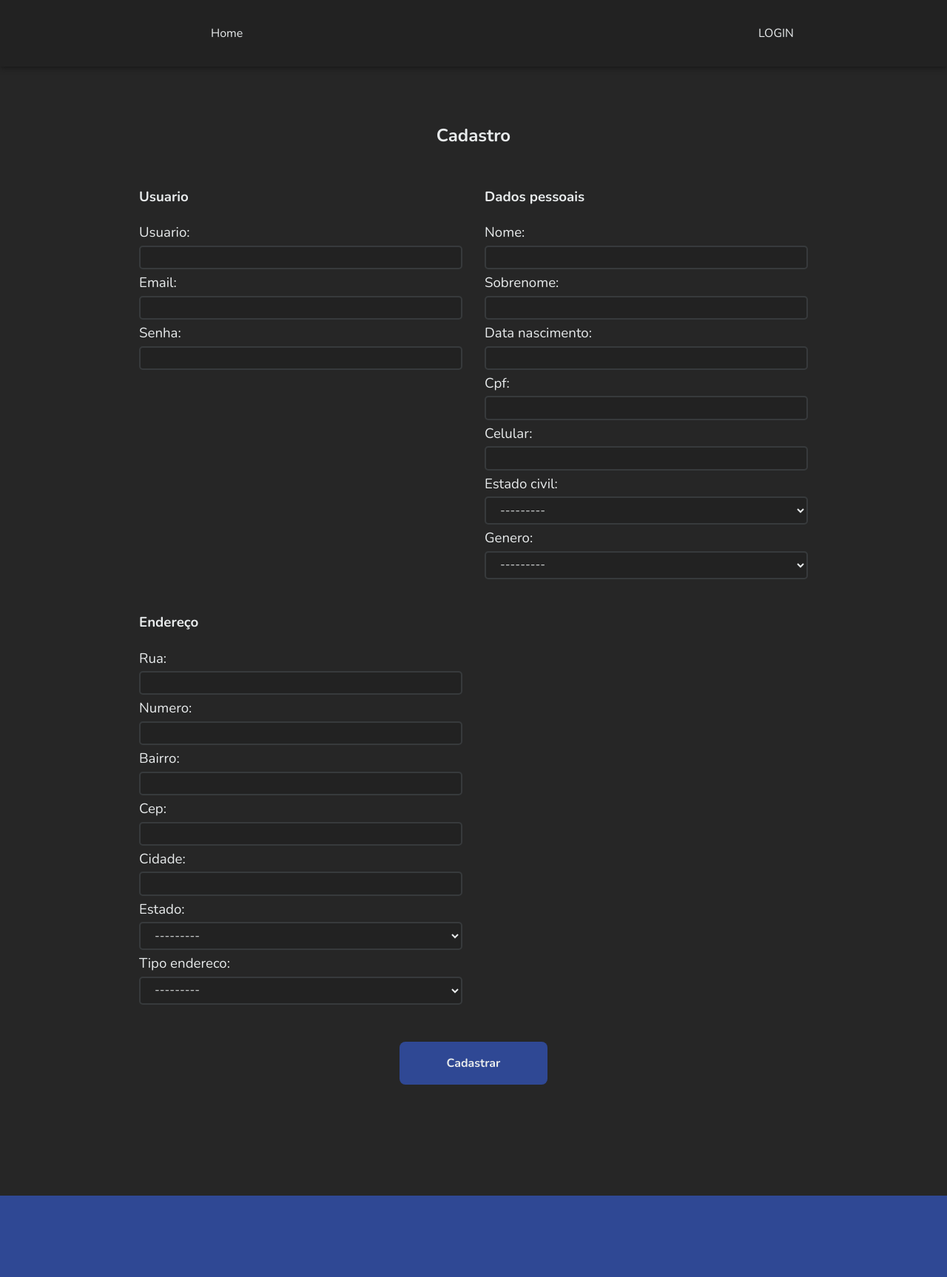
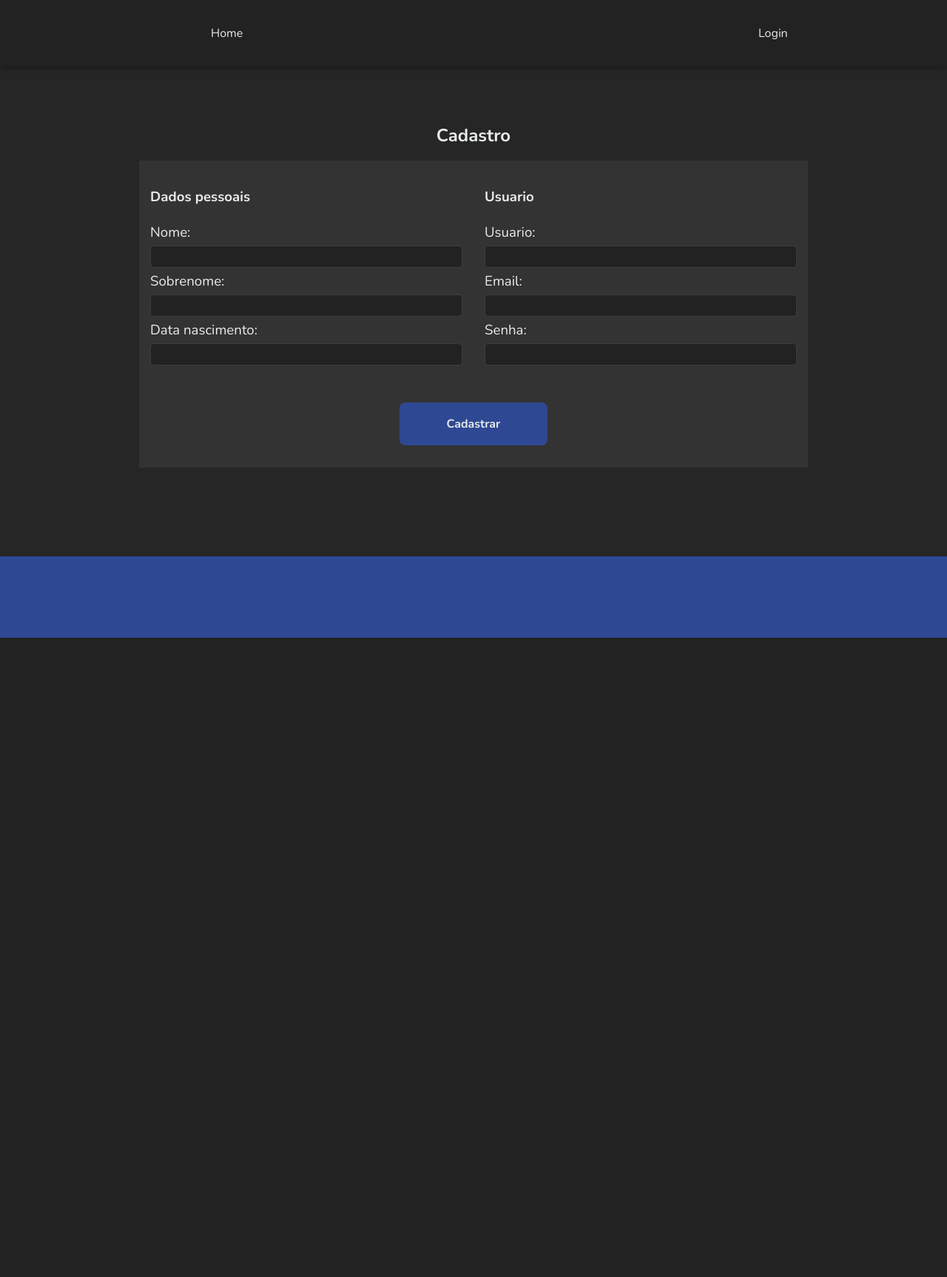
Before and after one commit to PedroWegner/ao_laerer_projeto, a Django app: page /cadastro/ in a window 1280 px wide. Shown: the whole page at 74% size. After the commit the page ends 862 px from the top, so only its background shows below. Run offline with Django 4.2, Linux system fonts and the light colour scheme; data that the repository does not hold is empty.

Commit message:
arrumado add_palavra_aula; deletado tabela: endereco, tipo endereco, genero, estado, estado_civil

```diff
--- a/ensino/urls.py
+++ b/ensino/urls.py
@@ -20,8 +20,8 @@ urlpatterns = [
     path('lingua/<int:pk>/dicionario',
          views.LinguaDicionarioView.as_view(), name='dicionario'),
     path('lingua/palavra/<int:pk>/', views.PalavraView.as_view(), name='palavra'),
-    path('minhas_aulas/aula/<int:pk>/add_palavra',
-         views.AdicionaPalavraAula.as_view(), name='palavra_aula'),
+    #     path('minhas_aulas/aula/<int:pk>/add_palavra',
+    #          views.AdicionaPalavraAula.as_view(), name='palavra_aula'),
     path('aula/atividade/<int:pk>', views.ResolucaoAtividade.as_view()),
     path('aula/redo/atividade/<int:pk>',
          views.UpdateAtividadeConcluida.as_view()),
@@ -31,6 +31,6 @@ urlpatterns = [
          views.AdicionaAtividadeAula.as_view()),
     path('questao-update/<int:pk>', views.UpdateQuestao.as_view()),
     path('lingua/modulo/<int:pk>', views.ModuloView.as_view()),
-    #
-    path('busca/<int:pk>/', views.BuscaView.as_view(), name='busca')
+    path('busca/<int:pk>/', views.BuscaView.as_view(), name='busca'),
+    path('minhas_aulas/aula/<int:pk>/add_palavra', views.AddPalavra.as_view())
 ]
--- a/templates/base.html
+++ b/templates/base.html
@@ -50,11 +50,11 @@
                         <li><a href="{% url 'usuario:atualizar_dados' %}">Atualizar dados</a></li>
                         <li><a href="{% url 'usuario:atualizar_senha' %}">Atualizar senha</a></li>
                         <li><a href="/usuario/{{request.session.usuario_logado.usuario_id}}/atualizar">Atualizar usuario</a></li>
-                        <li><a href="{% url 'usuario:logout' %}">LOGOUT</a></li>
+                        <li><a href="{% url 'usuario:logout' %}">Logout</a></li>
 
                     </ul>
                     {% else %}
-                    <a href="{% url 'usuario:login' %}">LOGIN</a>
+                    <a href="{% url 'usuario:login' %}">Login</a>
                     {% endif %}
                 </li>
             </ul>
--- a/templates/static/css/style.css
+++ b/templates/static/css/style.css
@@ -1791,7 +1791,8 @@ input[type="radio"]:focus {
     align-items: center;
     margin: 0 auto;
     margin-bottom: 60px;
-    padding: 20px 0 30px 0;
+    padding: 20px 15px 30px 15px;
+    background-color: var(--color-high);
 }
 
 .form-cadastro {
@@ -1820,6 +1821,8 @@ input[type="radio"]:focus {
     grid-template-columns: 1fr 1fr;
     gap: 30px;
     width: 100%;
+    background-color: var(--color-high);
+    border-radius: 5px;
 }
 
 .form-box textarea {
@@ -1834,7 +1837,7 @@ input[type="radio"]:focus {
 .form-cadastro select {
     background-color: var(--color-medium);
     border-radius: 5px;
-    border: 2px solid var(--color-low);
+    border: 1px solid var(--color-border);
     padding: 5px 15px 5px 15px;
     color: var(--font-color);
 }
--- a/usuario/admin.py
+++ b/usuario/admin.py
@@ -1,10 +1,8 @@
 from django.contrib import admin
-
 from forum.models import Conversa, ConversaUsuario
 from .models import *
-# Register your models here.
+
 admin.site.register(Usuario)
 admin.site.register(Pessoa)
-admin.site.register(Endereco)
 admin.site.register(Conversa)
 admin.site.register(ConversaUsuario)
--- a/usuario/forms.py
+++ b/usuario/forms.py
@@ -39,54 +39,7 @@ class PessoaCadastro(forms.ModelForm):
             'nome',
             'sobrenome',
             'data_nascimento',
-            'cpf',
-            'celular',
-            'estado_civil',
-            'genero',
         )
-
-    def clean(self, *args, **kwargs):
-        data = self.data
-        cleaned = self.cleaned_data
-        validation_errors = {
-
-        }
-
-        if not valida_cpf(cleaned.get('cpf')):
-            validation_errors['cpf'] = 'CPF inválido'
-
-        if validation_errors:
-            raise(forms.ValidationError(validation_errors))
-
-
-class EnderecoCadastro(forms.ModelForm):
-    class Meta:
-        model = models.Endereco
-        fields = (
-            'rua',
-            'numero',
-            'bairro',
-            'cep',
-            'cidade',
-            'estado',
-            'tipo_endereco',
-        )
-
-    def clean(self, *args, **kwargs):
-        data = self.data
-        cleaned = self.cleaned_data
-        validation_errors = {
-
-        }
-
-        cep = cleaned.get('cep')
-        cep = re.sub(r'[^0-9]', '', cep)
-
-        if len(cep) > 8 or len(cep) < 8:
-            validation_errors['cep'] = "CEP inválido"
-
-        if validation_errors:
-            raise(forms.ValidationError(validation_errors))
 
 
 class AtualizarPessoa(forms.ModelForm):
@@ -101,64 +54,12 @@ class AtualizarPessoa(forms.ModelForm):
         fields = (
             'nome',
             'sobrenome',
-            'celular',
-            'estado_civil',
-            'genero',
         )
 
         unrequired = (
             'nome',
             'sobrenome',
-            'celular',
-            'estado_civil',
-            'genero',
         )
-
-
-class AtualizarEndereco(forms.ModelForm):
-    def __init__(self, *args, **kwargs):
-        super().__init__(*args, **kwargs)
-
-        for field in self.Meta.unrequired:
-            self.fields[field].required = False
-
-    class Meta:
-        model = models.Endereco
-        fields = (
-            'rua',
-            'numero',
-            'bairro',
-            'cep',
-            'cidade',
-            'estado',
-            'tipo_endereco',
-        )
-        unrequired = (
-            'rua',
-            'numero',
-            'bairro',
-            'cep',
-            'cidade',
-            'estado',
-            'tipo_endereco',
-        )
-
-    def clean(self, *args, **kwargs):
-        data = self.data
-        cleaned = self.cleaned_data
-        validation_errors = {
-
-        }
-
-        cep = cleaned.get('cep')
-        if cep:
-            cep = re.sub(r'[^0-9]', '', cep)
-
-            if len(cep) > 8 or len(cep) < 8:
-                validation_errors['cep'] = "CEP inválido"
-
-            if validation_errors:
-                raise(forms.ValidationError(validation_errors))
 
 
 class AtualizarUsuario(forms.ModelForm):
--- a/usuario/templates/usuario/atualizar_dados.html
+++ b/usuario/templates/usuario/atualizar_dados.html
@@ -13,10 +13,6 @@
                     <h3>Dados pessoais</h3>
                     {{ atualizar_pessoa }}
                 </div>
-                <div class="form-cadastro">
-                    <h3>Endereço</h3>
-                    {{ atualizar_endereco }}
-                </div>
             </div>
             <button class="btn-cadastro" type="submit">Atualizar</button>
         </form>
--- a/usuario/templates/usuario/cadastro/cadastro_usuario.html
+++ b/usuario/templates/usuario/cadastro/cadastro_usuario.html
@@ -10,17 +10,14 @@
             {% csrf_token %}
             <div class="form-box">
                 <div class="form-cadastro">
-                    <h3>Usuario</h3>
-                    {{ usuario_cadastro }}
-                </div>
-                <div class="form-cadastro">
                     <h3>Dados pessoais</h3>
                     {{ pessoa_cadastro }}
                 </div>
                 <div class="form-cadastro">
-                    <h3>Endereço</h3>
-                    {{ endereco_cadastro }}
+                    <h3>Usuario</h3>
+                    {{ usuario_cadastro }}
                 </div>
+
             </div>
             <button class="btn-cadastro" type="submit">Cadastrar</button>
         </form>
--- a/usuario/views.py
+++ b/usuario/views.py
@@ -1,6 +1,9 @@
+from .models import *
 from ensino.models import *
-from ensino.models import UsuarioLingua
 from forum.models import Noticia
+from forum.models import Conversa, ConversaUsuario, Mensagem, Postagem, Comentario
+from forum.forms import MensagemForms
+from .forms import *
 from django.http import HttpResponseRedirect
 from django.views import View
 from django.views.generic.list import ListView
@@ -9,10 +12,6 @@ from django.views.generic import FormView
 from django.views.generic.detail import DetailView
 from django.shortcuts import render, redirect, get_object_or_404
 from django.urls import reverse
-from .forms import *
-from .models import *
-from forum.models import Conversa, ConversaUsuario, Mensagem, Postagem, Comentario
-from forum.forms import MensagemForms
 import bcrypt
 
 
@@ -42,13 +41,9 @@ class UsuarioCadastroView(View):
             'pessoa_cadastro': PessoaCadastro(
                 data=self.request.POST or None,
             ),
-            'endereco_cadastro': EnderecoCadastro(
-                data=self.request.POST or None,
-            ),
         }
         self.usuario_cadastro = self.context['usuario_cadastro']
         self.pessoa_cadastro = self.context['pessoa_cadastro']
-        self.endereco_cadastro = self.context['endereco_cadastro']
 
         self.renderizar = render(
             self.request, self.template_name, self.context
@@ -61,21 +56,16 @@ class UsuarioCadastroView(View):
         return self.renderizar
 
     def post(self, *args, **kwargs):
-        if not self.pessoa_cadastro.is_valid() or not self.endereco_cadastro.is_valid():
+        if not self.pessoa_cadastro.is_valid():
             return self.renderizar
 
-        # cadastra endereco
-        endereco = self.endereco_cadastro.save()
-        # cadastra pessoa
-        pessoa = self.pessoa_cadastro.save(commit=False)
-        pessoa.endereco = endereco
-        pessoa.save()
-        # cadastra usuario
+        # person
+        pessoa = self.pessoa_cadastro.save()
+        # user
         usuario = self.usuario_cadastro.save(commit=False)
         usuario.pessoa = pessoa
         usuario.save()
 
-        # PRECISO TESTAR ISSO
         for lingua in Lingua.objects.all():
             UsuarioLingua(
                 usuario=usuario,
@@ -145,7 +135,6 @@ class LoginView(FormView):
                         'is_licenced': usuario.is_licenced,
                     }
                 )
-
                 self.request.session.save()
 
                 if usuario:
@@ -280,8 +269,6 @@ class IniciaConversa(DetailView):
 
         return redirect(reverse('usuario:conversa', kwargs={'pk': conversa.id}))
 
-        return redirect('forum:forum')  # PRECISO ALTERAR AQUI!!!!
-
 
 class DadosAtualizarView(View):
     template_name = 'usuario/atualizar_dados.html'
@@ -293,13 +280,9 @@ class DadosAtualizarView(View):
             'atualizar_pessoa': AtualizarPessoa(
                 data=self.request.POST or None,
             ),
-            'atualizar_endereco': AtualizarEndereco(
-                data=self.request.POST or None,
-            ),
         }
 
         self.atualizar_pessoa = self.context['atualizar_pessoa']
-        self.atualizar_endereco = self.context['atualizar_endereco']
         self.renderizar = render(
             self.request, self.template_name, self.context
         )
@@ -317,32 +300,6 @@ class DadosAtualizarView(View):
             nome=self.atualizar_pessoa.cleaned_data.get('nome') or pessoa.nome,
             sobrenome=self.atualizar_pessoa.cleaned_data.get(
                 'sobrenome') or pessoa.sobrenome,
-            celular=self.atualizar_pessoa.cleaned_data.get(
-                'celular') or pessoa.celular,
-            estado_civil=self.atualizar_pessoa.cleaned_data.get(
-                'estado_civil') or pessoa.estado_civil,
-            genero=self.atualizar_pessoa.cleaned_data.get(
-                'genero') or pessoa.genero,
-        )
-        endereco = Endereco.objects.filter(
-            id=pessoa.endereco.id
-        ).first()
-        Endereco.objects.filter(
-            id=endereco.id).update(
-                rua=self.atualizar_endereco.cleaned_data.get(
-                    'rua') or endereco.rua,
-                numero=self.atualizar_endereco.cleaned_data.get(
-                    'numero') or endereco.numero,
-                bairro=self.atualizar_endereco.cleaned_data.get(
-                    'bairro') or endereco.bairro,
-                cep=self.atualizar_endereco.cleaned_data.get(
-                    'cep') or endereco.cep,
-                cidade=self.atualizar_endereco.cleaned_data.get(
-                    'cidade') or endereco.cidade,
-                estado=self.atualizar_endereco.cleaned_data.get(
-                    'estado') or endereco.estado,
-                tipo_endereco=self.atualizar_endereco.cleaned_data.get(
-                    'tipo_endereco') or endereco.tipo_endereco,
         )
         return self.renderizar
 
```
Also changed, not shown: ensino/templates/ensino/cadastro/cadastra_palavra_aula.html (+7 -8 lines), ensino/views.py (+29 -21 lines), usuario/models.py (+0 -88 lines), ensino/migrations/0025_alter_atividadeaula_aula.py (added), media/img_perfis/2022/05/green.jpg (added), usuario/migrations/0005_remove_pessoa_celular_remove_pessoa_cpf_and_more.py (added), usuario/migrations/0006_remove_endereco_estado_remove_endereco_tipo_endereco_and_more.py (added).
